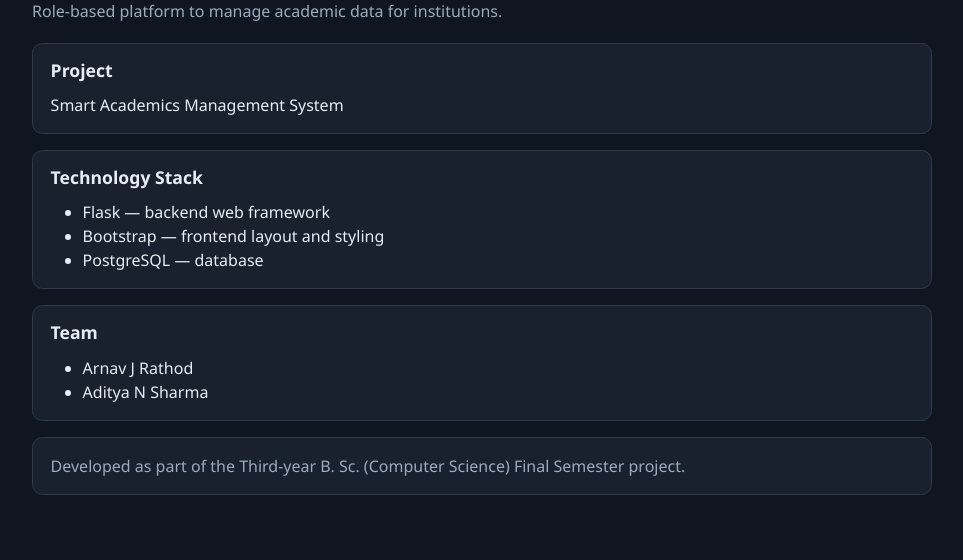
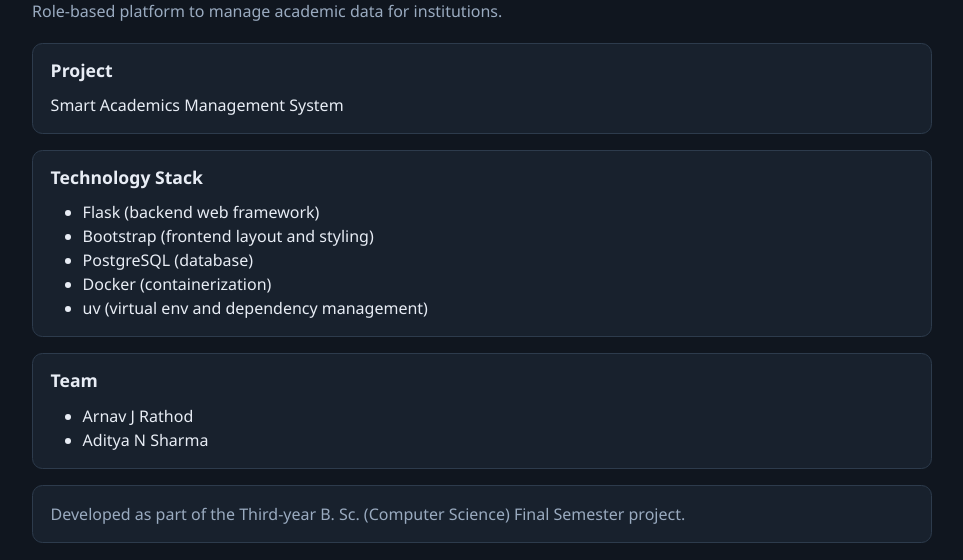
Before and after one commit to actuallyarnav/smart-academic-mgmt, a Flask app: page /about in a window 1280 px wide. Shown: the part 145-705 px from the top of the page, without its empty margins (158-1121 px from the left). Run offline with Flask 3, Linux system fonts and the light colour scheme; some libraries are stand-ins or nearby versions.

Commit message:
update descriptions, clean up code

```diff
--- a/templates/about.html
+++ b/templates/about.html
@@ -15,9 +15,11 @@
     <div class="section-block mb-3">
         <h2 class="section-heading">Technology Stack</h2>
         <ul class="mb-0">
-            <li>Flask — backend web framework</li>
-            <li>Bootstrap — frontend layout and styling</li>
-            <li>PostgreSQL — database</li>
+            <li>Flask (backend web framework)</li>
+            <li>Bootstrap (frontend layout and styling)</li>
+            <li>PostgreSQL (database)</li>
+            <li>Docker (containerization)</li>
+            <li>uv (virtual env and dependency management)</li>
         </ul>
     </div>
 
--- a/templates/admin/assignment_mgmt.html
+++ b/templates/admin/assignment_mgmt.html
@@ -2,9 +2,7 @@
 <title>Teacher Assignment Management</title>
 {% endblock %} {% block body %}
 <h1 class="page-title">Teacher-Subject Assignments</h1>
-<p class="page-subtitle">
-    Assign one or more teachers to the subjects they teach.
-</p>
+<p class="page-subtitle">Manage teacher-subject assignments.</p>
 
 <div class="split-layout">
     <div class="section-block">
--- a/templates/admin/enrollment_mgmt.html
+++ b/templates/admin/enrollment_mgmt.html
@@ -2,7 +2,7 @@
 <title>Enrollment Management</title>
 {% endblock %} {% block body %}
 <h1 class="page-title">Enrollment Management</h1>
-<p class="page-subtitle">Administrators control subject enrollment records for students.</p>
+<p class="page-subtitle">Manage enrollments of students into subjects.</p>
 
 <div class="split-layout">
     <div class="section-block">
--- a/templates/admin/reports.html
+++ b/templates/admin/reports.html
@@ -2,7 +2,7 @@
 <title>Reports</title>
 {% endblock %} {% block body %}
 <h1 class="page-title">Reports</h1>
-<p class="page-subtitle">Structured views over academic records stored in the system.</p>
+<p class="page-subtitle">Read reports for all information stored in the system.</p>
 
 <div class="section-block mb-3">
     <form method="get" class="toolbar">
--- a/templates/admin/student_mgmt.html
+++ b/templates/admin/student_mgmt.html
@@ -2,7 +2,7 @@
 <title>Manage Students</title>
 {% endblock %} {% block body %}
 <h1 class="page-title">Student Management</h1>
-<p class="page-subtitle">Create student accounts and class records from one place.</p>
+<p class="page-subtitle">Create student accounts.</p>
 
 <div class="split-layout">
     <div class="section-block">
--- a/templates/admin/teacher_mgmt.html
+++ b/templates/admin/teacher_mgmt.html
@@ -2,9 +2,7 @@
 <title>Admin Teacher Management</title>
 {%endblock%} {% block body %}
 <h1 class="page-title">Teacher Management</h1>
-<p class="page-subtitle">
-    Create teacher login accounts and academic profiles together.
-</p>
+<p class="page-subtitle">Create teacher accounts.</p>
 
 <div class="split-layout">
     <div class="section-block">
--- a/templates/admin/user_mgmt.html
+++ b/templates/admin/user_mgmt.html
@@ -2,10 +2,7 @@
 <title>Admin Account Management</title>
 {% endblock %} {% block body %}
 <h1 class="page-title">Admin Accounts</h1>
-<p class="page-subtitle">
-    Manage administrator logins. Student and teacher accounts are created from
-    their own modules.
-</p>
+<p class="page-subtitle">Manage administrator logins.</p>
 
 <div class="split-layout">
     <div class="section-block">
```
